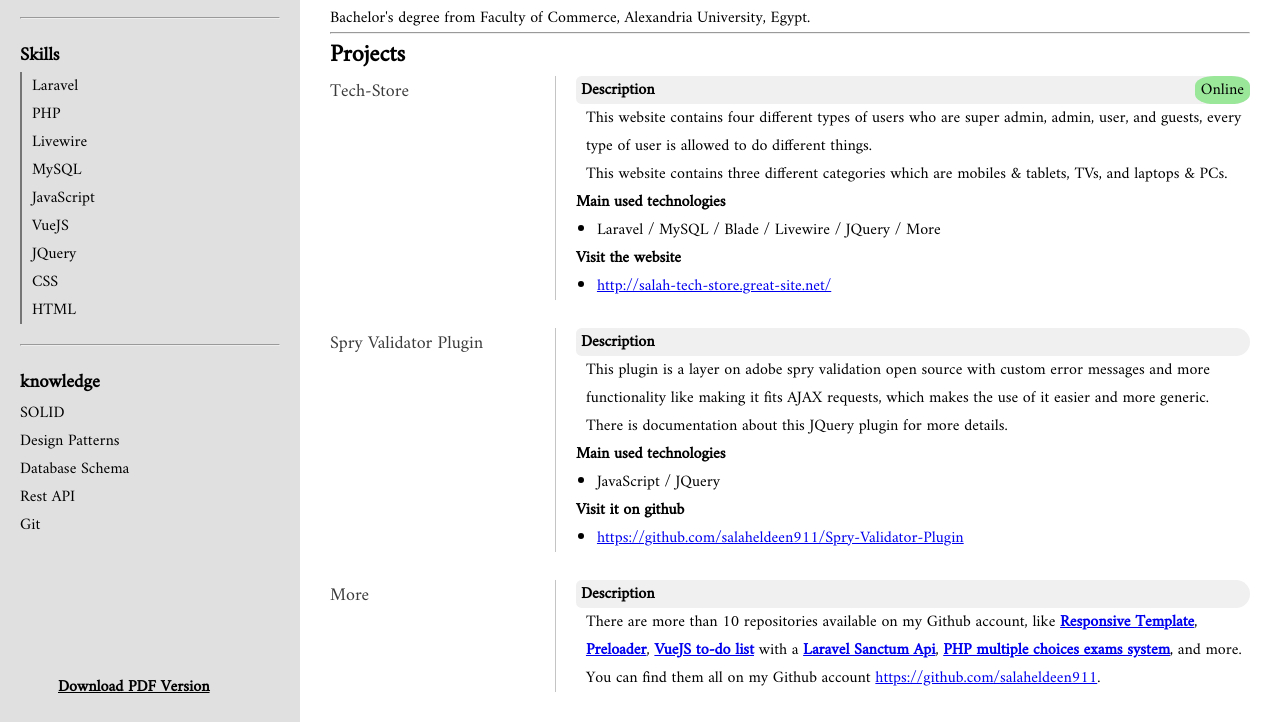
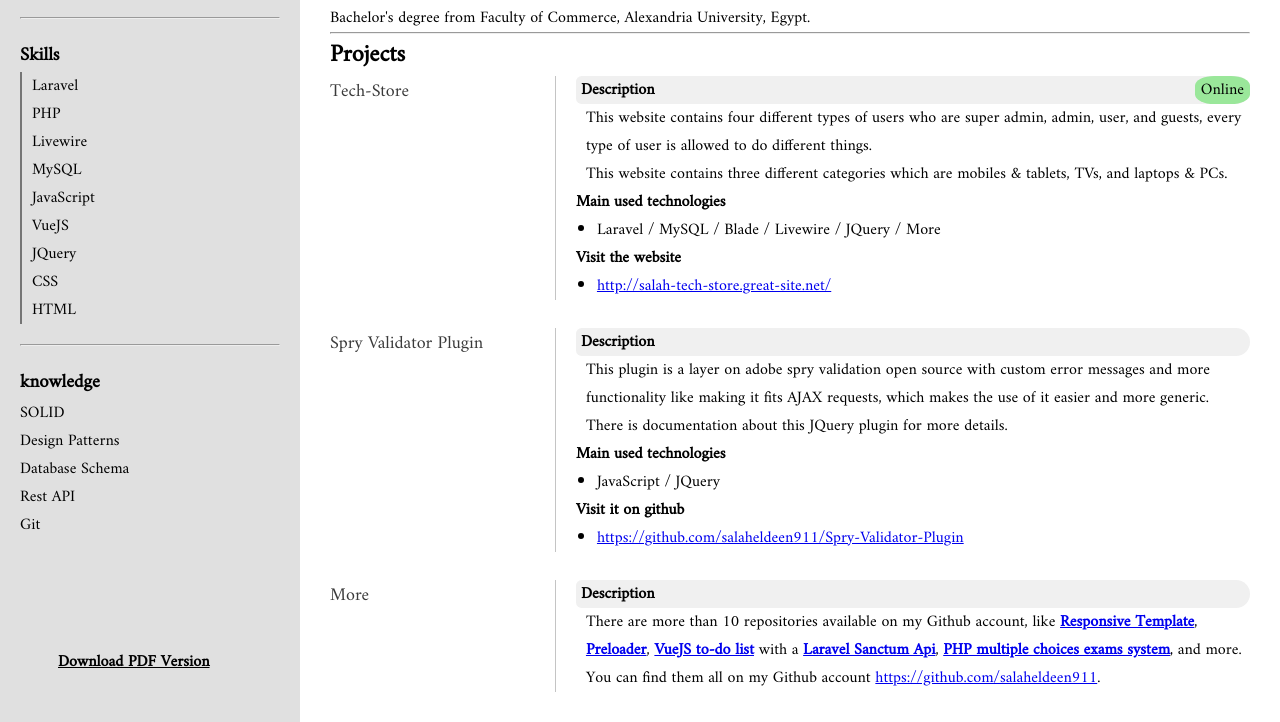
Before and after one commit to salaheldeen911/Salah_C.V, a plain HTML site: page index.html in a window 1280 px wide. Shown: the part 336-1058 px from the top of the page. Drawn offline with Linux system fonts and the light colour scheme; a web font is replaced by a local one.

Commit message:
Update index.html

```diff
--- a/index.html
+++ b/index.html
@@ -62,7 +62,7 @@
                             <p>Git</p>
                         </div>
                     </section>
-                    <div style="position: absolute;bottom: 21px;left: 58px;">
+                    <div style="position: absolute;bottom: 5%;left: 58px;">
                         <strong><a style="color: black;" href="C.V.pdf" download="CV"> Download PDF Version
                             </a></strong>
                     </div>
```
